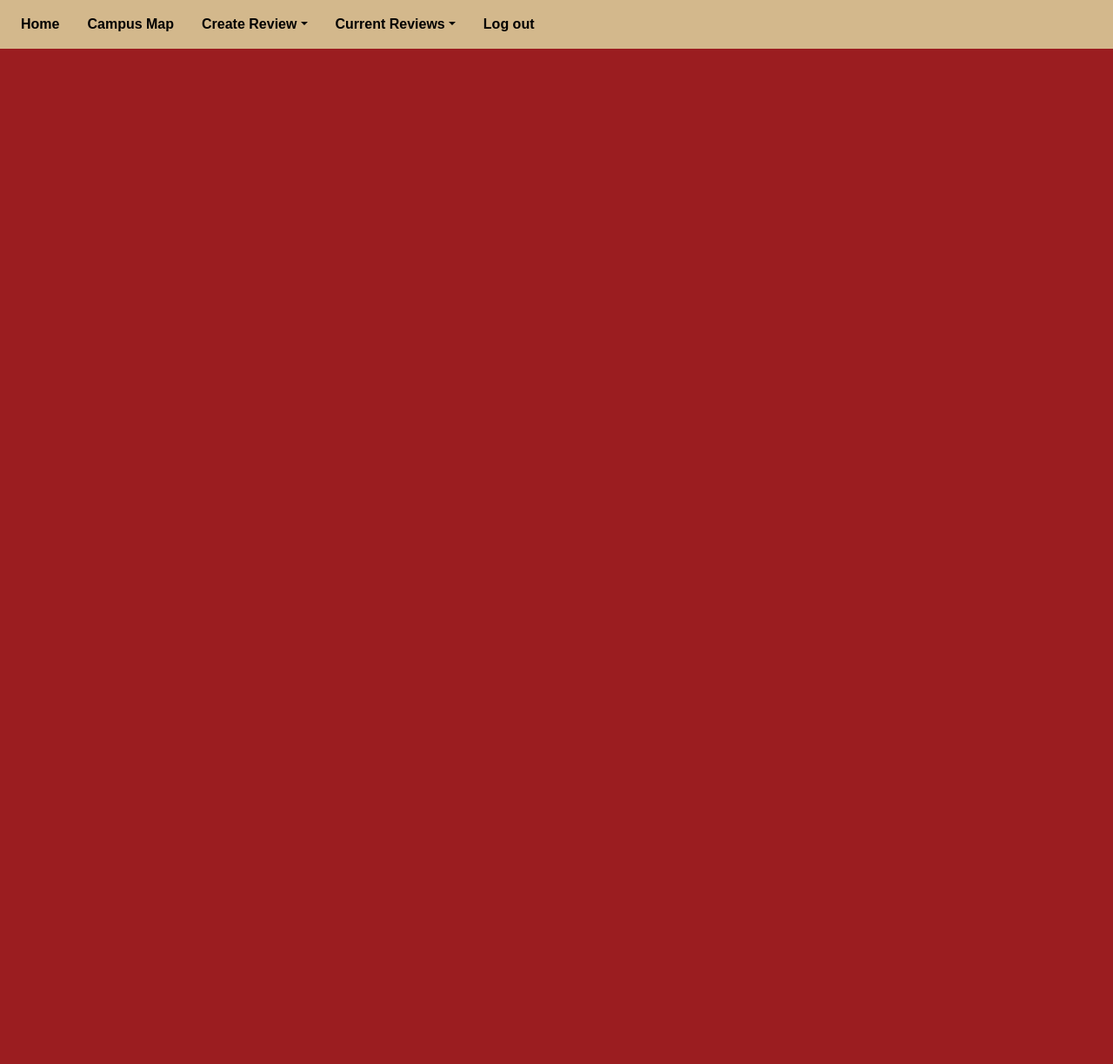
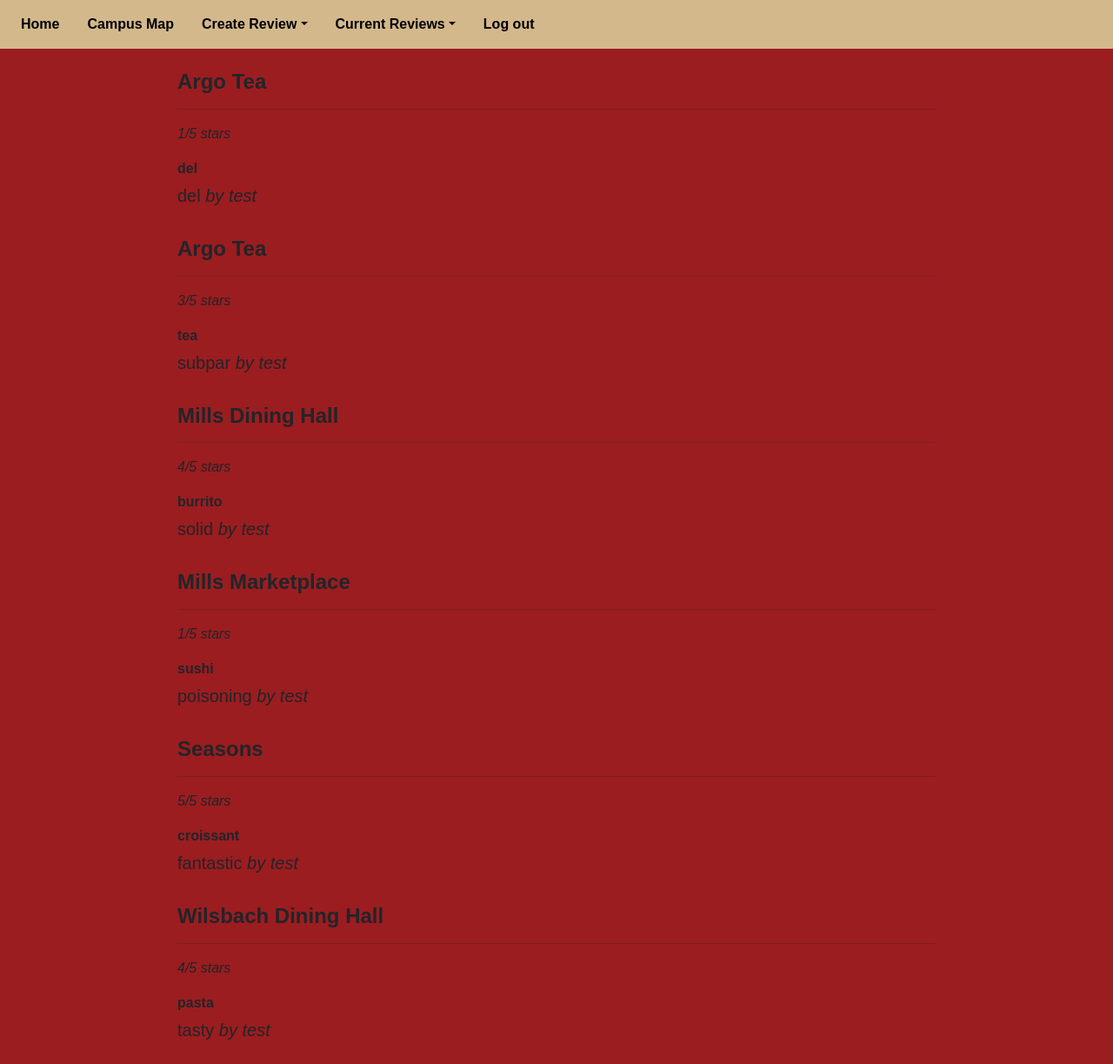
Before and after one commit to aston-evans/sunysnacks, a FastAPI app: page /menu in a window 1280 px wide. Shown: the whole page at 87% size. Before the commit the page ends 56 px from the top, so only its background shows below. Run offline with FastAPI, Linux system fonts and the light colour scheme.

Commit message:
added reviews to the main page

```diff
--- a/py_src/templates/menu.html
+++ b/py_src/templates/menu.html
@@ -53,7 +53,17 @@
     </ul>
   </div>
 
-<!--going to add some reviews here. -->
+  <div class="d-flex flex-wrap flex-row justify-content-center align-items-center mx-5 mt-3 ">
+    {% for review in reviews %}
+    <article class="w-75 review p-2 ">
+      <h4 class="text-capitalize fw-bold">{{ review.location }}</h4> <!--going to bold this later and make the font bigger-->
+      <hr class="bg-dark">
+      <p class="fst-italic fs-6"> {{ review.rating }}/5 stars </p>
+      <p class="fw-bold mb-0"> {{ review.title }} </p>
+      <p class="fs-5 mt-1">{{ review.body }} <i>by {{ review.author }}</i></p>
+       <!--at {{ review.created }} adding this later -->
+    </article>
+    {% endfor %}
 
 
   <!-- navbar bootstrap... unsure how to use it
```
